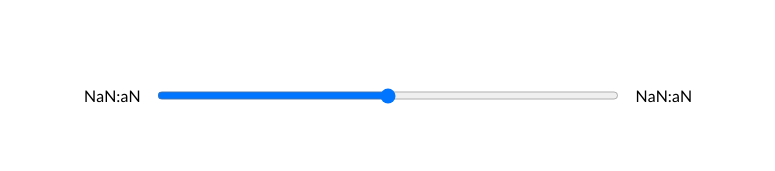
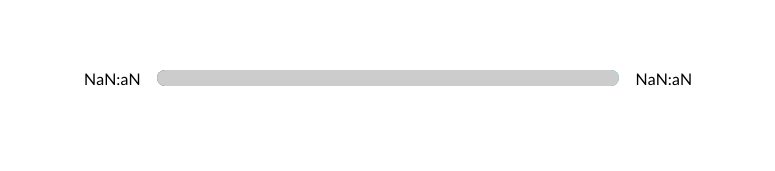
Before and after one commit to mariratamosi/music-library, a React (Create React App) app: page / in a window 1280 px wide. Shown: the part 490-661 px from the top of the page, without its empty margins (252-1027 px from the left). Built offline with nearby package versions, Linux system fonts and the light colour scheme.

Commit message:
slider design customize

```diff
--- a/src/App.js
+++ b/src/App.js
@@ -18,12 +18,27 @@
   const [songInfo, setSongInfo] = useState({
     currentTime: "00:00",
     duration: "00:00",
+    animationPercentage: 0,
   });
 
   const timeUpdateHandler = (e) => {
     const current = e.target.currentTime;
     const duration = e.target.duration;
-    setSongInfo({ ...songInfo, currentTime: current, duration: duration });
+
+    const roundedCurrent = Math.round(current);
+    const roundedDuration = Math.round(duration);
+
+    const animationPercentage = Math.round(
+      (roundedCurrent / roundedDuration) * 100
+    );
+    console.log(animationPercentage);
+
+    setSongInfo({
+      ...songInfo,
+      currentTime: current,
+      duration: duration,
+      animationPercentage: animationPercentage,
+    });
   };
 
   return (
--- a/src/components/Player.js
+++ b/src/components/Player.js
@@ -82,10 +82,20 @@
     // console.log(curretntIndex);
   };
 
+  const trackAnim = {
+    transform: `translateX(${songInfo.animationPercentage}%)`,
+  };
+
   return (
     <div className="player">
       <div className="time-control">
-        <p>{getTime(songInfo.currentTime)}</p>
+        <p>{songInfo.duration ? getTime(songInfo.currentTime) : "00:00"}</p>
+        <div
+          className="track"
+          style={{
+            background: `linear-gradient(to right, ${currentSong.color[0]}, ${currentSong.color[1]})`,
+          }}
+        >
           <input
             min={0}
             max={songInfo.duration || 0}
@@ -93,6 +103,9 @@
             type="range"
             onChange={dragHandler}
           ></input>
+          <div className="animate-track" style={trackAnim}></div>
+        </div>
+
         <p>{songInfo.duration ? getTime(songInfo.duration) : "00:00"}</p>
       </div>
       <div className="play-control">
--- a/src/styles/_player.scss
+++ b/src/styles/_player.scss
@@ -9,15 +9,50 @@
 .time-control {
   width: 50%;
   display: flex;
+  height: 1rem;
+  align-items: center;
+  justify-content: center;
 
   input {
     width: 100%;
-    padding: 1rem 0rem;
+    -webkit-appearance: none;
+    background: transparent;
+    cursor: pointer;
   }
 
   p {
     padding: 1rem;
   }
+}
+
+input[type="range"]:focus {
+  outline: none;
+}
+
+input[type="range"]::-webkit-slider-thumb {
+  -webkit-appearance: none;
+  height: 16px;
+  width: 16px;
+}
+
+.track {
+  background: lightblue;
+  width: 100%;
+  height: 1rem;
+  position: relative;
+  border-radius: 1rem;
+  overflow: hidden;
+}
+
+.animate-track {
+  background: rgb(204, 204, 204);
+  width: 100%;
+  height: 100%;
+  position: absolute;
+  top: 0;
+  left: 0;
+  transform: translateX(0%);
+  pointer-events: none;
 }
 
 .play-control {
```
Also changed, not shown: 1 other file (tests, documents, lock files or other folders). Lines whose indentation alone changed are shown as unchanged.
